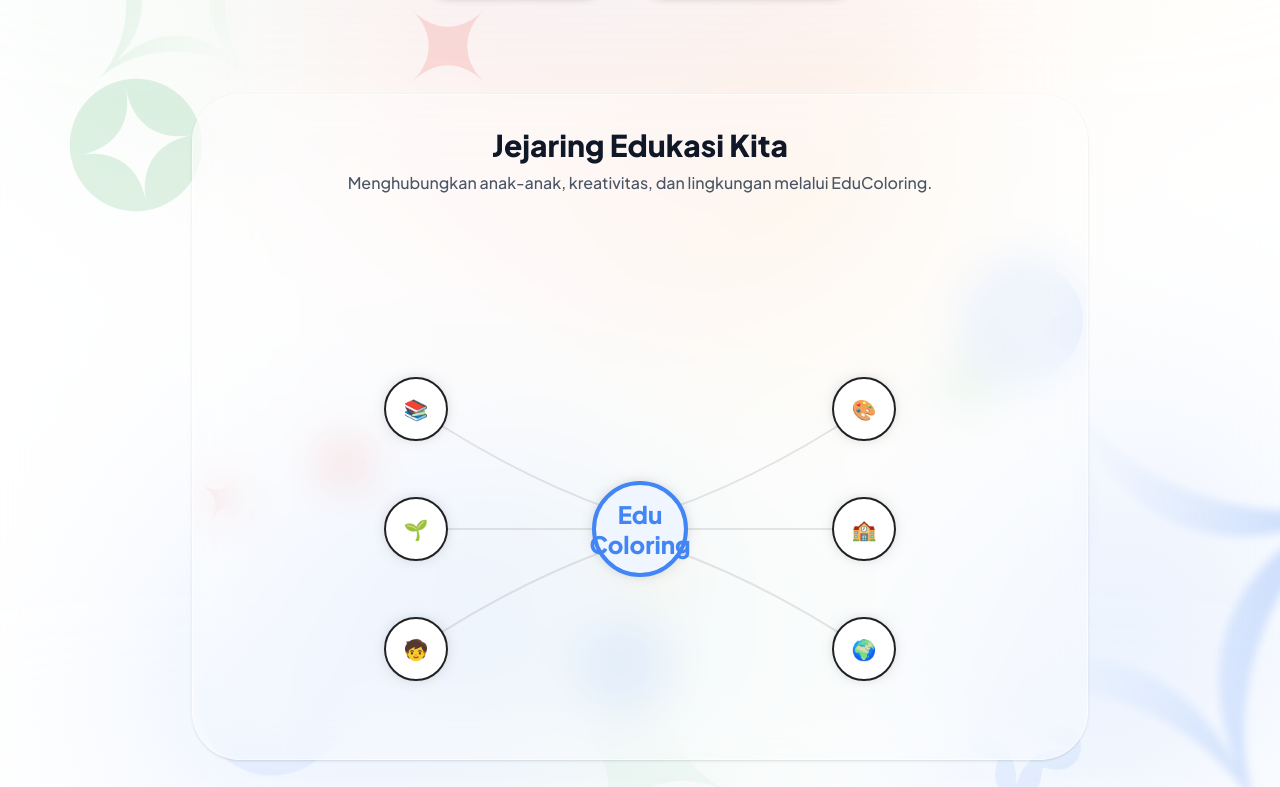
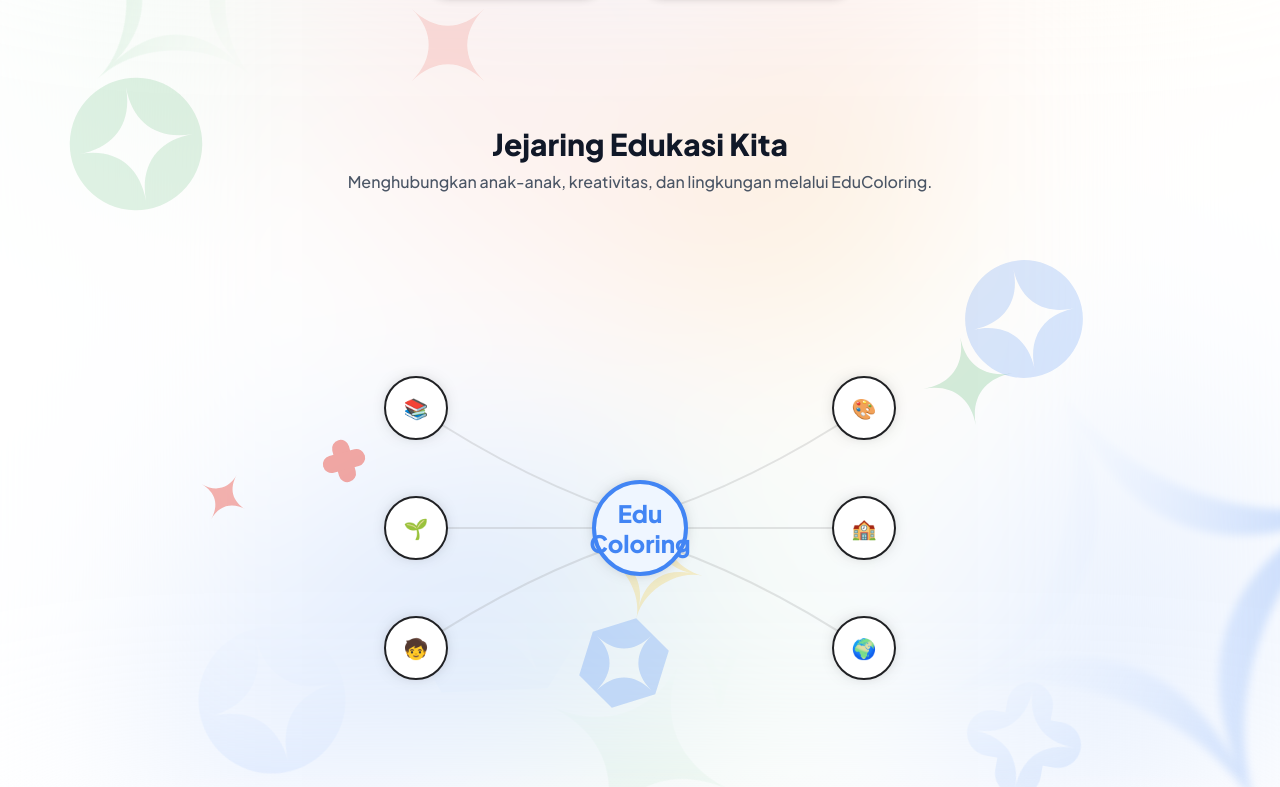
Before and after one commit to iqbalgsr46/Web-Proker-KKN-UBP-2026, a Next.js app: page /kumpulan-mewarnai in a window 1280 px wide. Shown: the part 933-1720 px from the top of the page. Built offline with nearby package versions, Linux system fonts and the light colour scheme.

Commit message:
style(mewarnai): remove blur container from animated beam section

```diff
--- a/src/app/kumpulan-mewarnai/page.tsx
+++ b/src/app/kumpulan-mewarnai/page.tsx
@@ -190,7 +190,7 @@ export default function KumpulanMewarnaiPage() {
         </div>
 
         {/* Ekosistem Animasi */}
-        <div className="w-full max-w-4xl mx-auto mt-24 mb-10 print:hidden text-center relative z-10 bg-white/40 backdrop-blur-xl border border-white/60 p-8 rounded-[3rem] shadow-sm">
+        <div className="w-full max-w-4xl mx-auto mt-24 mb-10 print:hidden text-center relative z-10 py-8">
           <h2 className="text-2xl md:text-3xl font-black text-gray-900 mb-2">Jejaring Edukasi Kita</h2>
           <p className="text-gray-600 mb-8 font-medium">Menghubungkan anak-anak, kreativitas, dan lingkungan melalui EduColoring.</p>
           <AnimatedBeamDemo />
```
